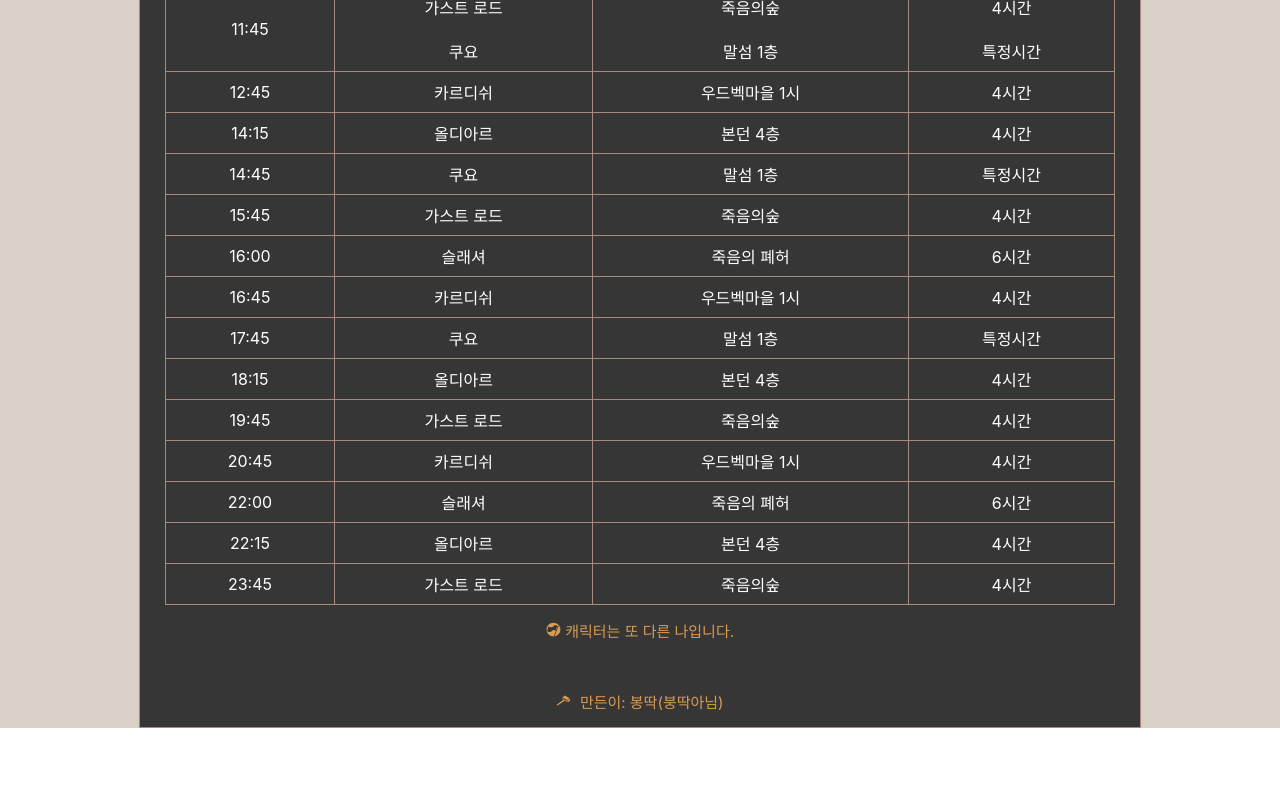
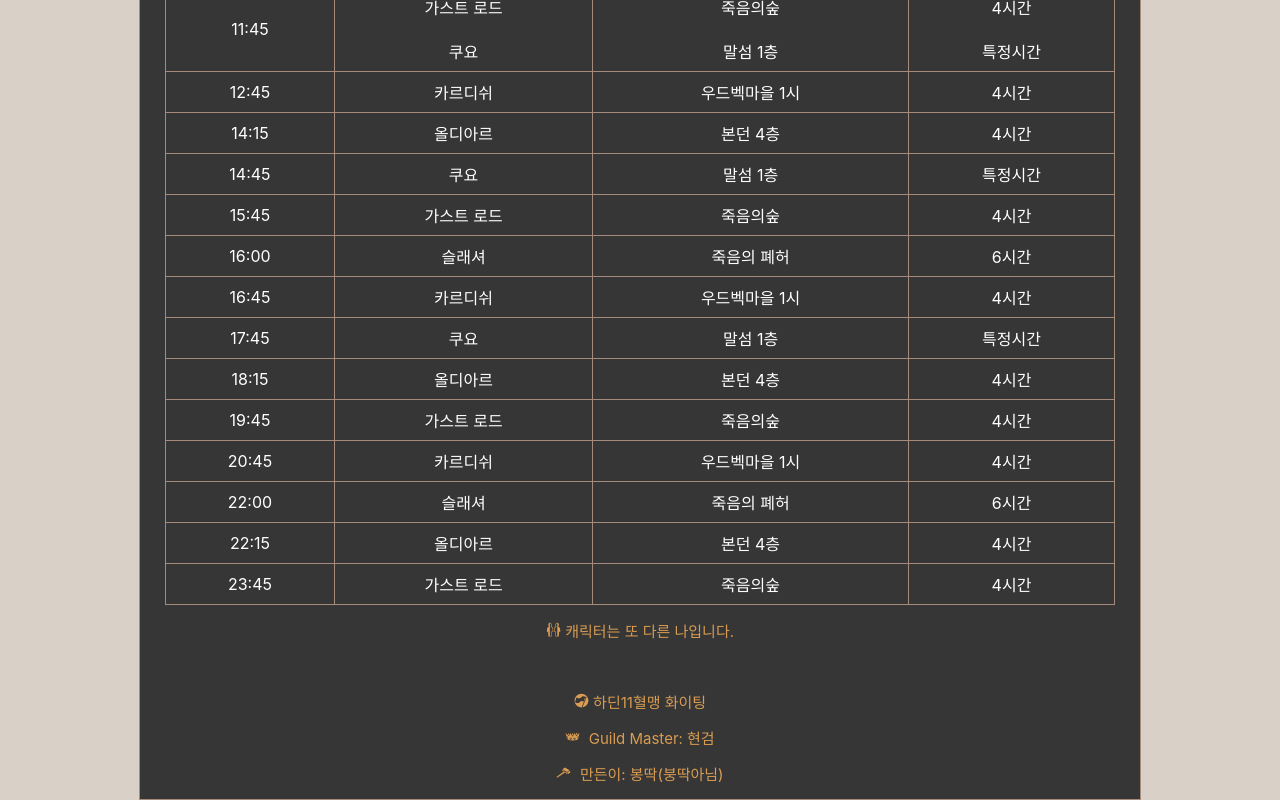
Before and after one commit to nickkies/tt, a React (Create React App) app: page / in a window 1280 px wide. Shown: the part 921-1721 px from the top of the page. Before the commit the page ends 1649 px from the top, so only its background shows below. Built offline with nearby package versions, Linux system fonts and the light colour scheme.

Commit message:
Design: "수정 문구"

```diff
--- a/src/App.js
+++ b/src/App.js
@@ -1,6 +1,6 @@
 import { RecoilRoot } from 'recoil';
 import styled from '@emotion/styled/macro';
-import { Gi3DHammer, GiCrown, GiBlackFlag } from 'react-icons/gi';
+import { Gi3DHammer, GiCrown, GiBlackFlag, GiDuality } from 'react-icons/gi';
 
 import CurrentTime from './components/CurrentTime';
 import NextBoss from './components/NextBoss';
@@ -59,15 +59,18 @@ function App() {
           <TimeTable />
           <Footer>
             <P>
-              <GiBlackFlag />
-              {/* &nbsp;하딘혈맹 화이팅 */}
+              <GiDuality />
               &nbsp;캐릭터는 또 다른 나입니다.
             </P>
             <br />
-            {/* <P>
+            <P>
+              <GiBlackFlag />
+              &nbsp;하딘11혈맹 화이팅
+            </P>
+            <P>
               <GiCrown />
-              &nbsp; Guild Master: 데컨
-            </P> */}
+              &nbsp; Guild Master: 현검
+            </P>
             <P>
               <Gi3DHammer />
               &nbsp; 만든이: 봉딱(붕딱아님)
```
